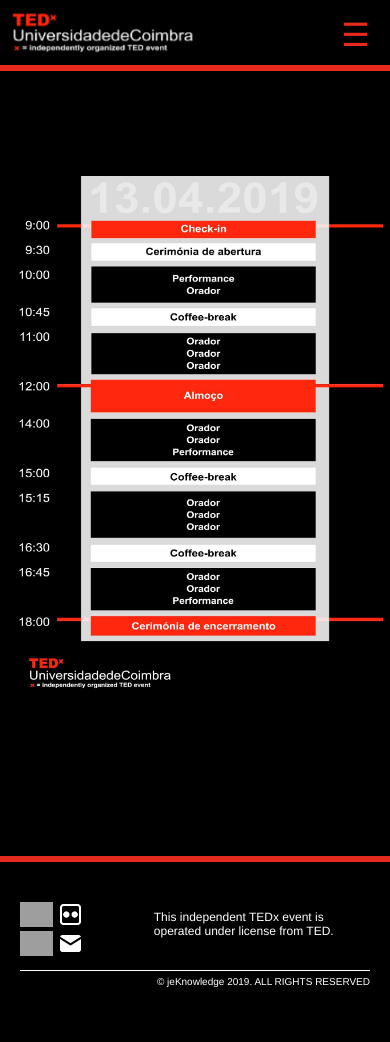
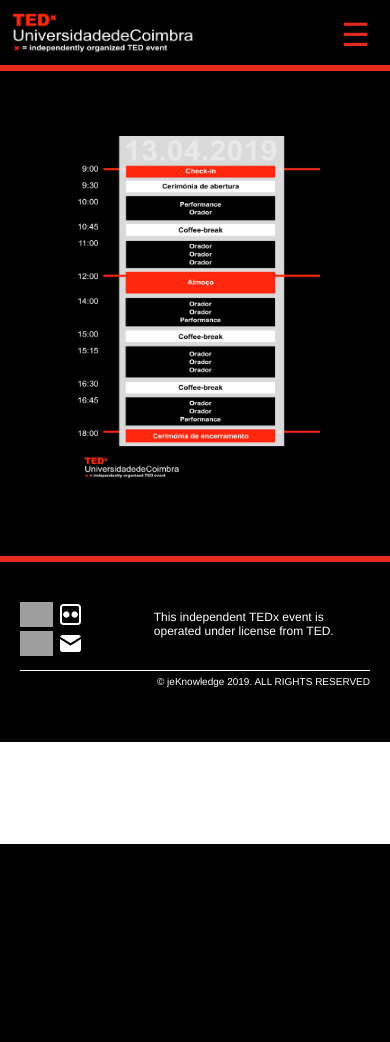
Before and after one commit to jeKnowledge/tedx, a Flask app: page /program in a window 390 px wide. After the commit the page ends 844 px from the top, so only its background shows below. Run offline with Flask 2, Linux system fonts and the light colour scheme; grey boxes are pictures that could not be loaded.

Commit message:
Small changes on team and program

```diff
--- a/app/static/css/equipa.css
+++ b/app/static/css/equipa.css
@@ -193,7 +193,7 @@ label {
     height: 450px;
   }
   .info {
-    padding-top: 60px;
+    padding-top: 20px;
   }
 }
 
--- a/app/static/css/programa.css
+++ b/app/static/css/programa.css
@@ -147,6 +147,10 @@ label {
   padding-top: 120px;
   display: none;
 }
+.prog_small{
+  padding-top: 80px;
+  display: none;
+}
 @media screen and (max-width: 840px) {
   #prog_home {
     height: 800px;
@@ -156,6 +160,17 @@ label {
   }
   .prog_def {
     display: none;
+  }
+}
+@media screen and (max-width: 600px) {
+  #prog_home {
+    height: 500px;
+  }
+  .prog_med {
+    display: none;
+  }
+  .prog_small{
+    display: flex;
   }
 }
 
--- a/app/templates/program.html
+++ b/app/templates/program.html
@@ -4,10 +4,13 @@
 <header id="prog_home">
 
   <div class="prog_def">
-    <img src="{{url_for('static', filename='img/programa.jpg')}}" width="878,6666666667px;" height="1240,6666666667">
+    <img src="{{url_for('static', filename='img/programa.jpg')}}" width="878,6666666667" height="1240,6666666667">
   </div>
   <div class="prog_med">
-    <img src="{{url_for('static', filename='img/programa.jpg')}}" width="376px;" height="531,7142857143">
+    <img src="{{url_for('static', filename='img/programa.jpg')}}" width="376" height="531,7142857143">
+  </div>
+  <div class="prog_small">
+    <img src="{{url_for('static', filename='img/programa.jpg')}}" width="250,6666666667" height="354,4761904762">
   </div>
 </header>
 {% endblock %}
--- a/app/templates/team.html
+++ b/app/templates/team.html
@@ -70,7 +70,7 @@
       <h2>ORADORES</h2>
     </div>
     <div class="member_2 member3">
-      <img src="{{url_for('static', filename='img/mariana_cardoso.jpg')}}" width="150" height="150">
+      <img src="{{url_for('static', filename='img/maria_campos.jpg')}}" width="150" height="150">
       <h2>MARIA CAMPOS</h2>
       <h3>FEUC</h3>
       <h2>ORADORES</h2>
```
Also changed, not shown: 2 other files.
